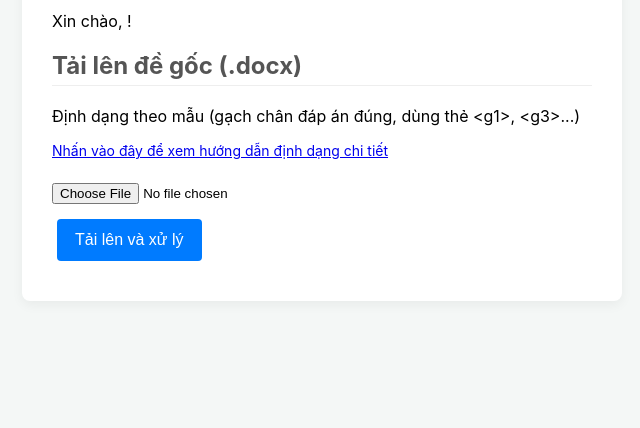
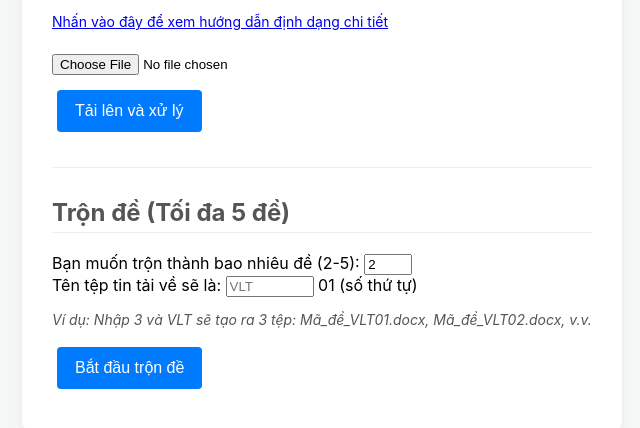
Before and after one commit to DrVuLongTuyen/TronDeTracNghiem, a plain HTML site: page frontend/dashboard.html in a window 1280 px wide. Shown: the part 298-726 px from the top of the page, without its empty margins (318-958 px from the left). Drawn offline with nearby package versions, Linux system fonts and the light colour scheme.

Commit message:
Update dashboard.html

```diff
--- a/frontend/dashboard.html
+++ b/frontend/dashboard.html
@@ -25,6 +25,34 @@
             <div id="upload-spinner" class="spinner" style="display: none;"></div>
             <p id="upload-message"></p>
         </div>
+        <hr style="border: 0; border-top: 1px solid #eee; margin: 30px 0;">
+
+        <div id="mix-section">
+            <h2>Trộn đề (Tối đa 5 đề)</h2>
+
+            <div class="form-group">
+                <label for="num-tests-input">Bạn muốn trộn thành bao nhiêu đề (2-5):</label>
+                <input type="number" id="num-tests-input" min="2" max="5" value="2">
+            </div>
+
+            <div class="form-group">
+                <label for="base-name-input">Tên tệp tin tải về sẽ là:</label>
+                <input type="text" id="base-name-input" placeholder="VLT" style="width: 80px; text-transform: uppercase;">
+                <span>01 (số thứ tự)</span>
+            </div>
+
+            <p style="font-size: 14px; color: #555;">
+                <i>Ví dụ: Nhập 3 và VLT sẽ tạo ra 3 tệp: Mã_đề_VLT01.docx, Mã_đề_VLT02.docx, v.v.</i>
+            </p>
+
+            <button id="mix-btn">Bắt đầu trộn đề</button>
+
+            <a href="#" id="download-btn" class="button-download" style="display: none;">
+                Tải về (.zip)
+            </a>
+
+            <p id="mix-message"></p>
+        </div>
 
         </div>
 
```
